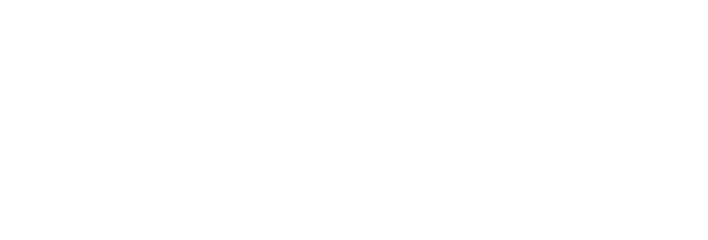
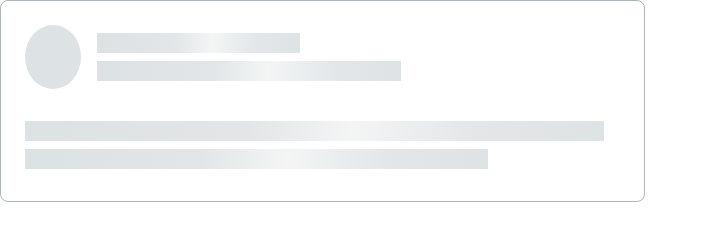
Before and after one commit to js-tasks-ru/htmlcss-20220519_kuzzzzzina, a website: page 04-lection2/02-skeleton/index.html in a window 1280 px wide. Shown: the whole page, without its empty margins (0-708 px from the left). Drawn offline with Linux system fonts and the light colour scheme.

Commit message:
Skeleton

```diff
--- a/04-lection2/02-skeleton/index.html
+++ b/04-lection2/02-skeleton/index.html
@@ -6,6 +6,18 @@
         <link rel="stylesheet" href="./skeleton.css">
     </head>
     <body>
-
+        <div class="skeleton">
+            <div class="skeleton__top">
+                <div class="skeleton__avatar"></div>
+                <div class="skeleton__lines">
+                    <div class="skeleton__line skeleton__line_small"></div>
+                    <div class="skeleton__line skeleton__line_medium"></div>
+                </div>
+            </div>
+            <div class="skeleton__bottom">
+                <div class="skeleton__line"></div>
+                <div class="skeleton__line skeleton__line_large"></div>
+            </div>
+        </div>
     </body>
 </html>
--- a/04-lection2/02-skeleton/skeleton.css
+++ b/04-lection2/02-skeleton/skeleton.css
@@ -0,0 +1,56 @@
+.skeleton {
+    background: var(--white);
+    border: 1px solid var(--grey-3);
+    border-radius: 8px;
+
+    max-width: 579px;
+    padding: 24px 40px 32px 24px;
+
+}
+
+.skeleton__top {
+    background: var(--white);
+    align-items: center;
+    display: flex;
+
+    gap: 16px;
+    margin-bottom: 32px;
+}
+
+.skeleton__avatar {
+    background: var(--grey-2);
+    width: 64px;
+    height: 64px;
+    border-radius: 50%;
+
+}
+
+.skeleton__lines {
+    width: 100%;
+    display: flex;
+    flex-direction: column;
+    gap: 8px;
+}
+
+.skeleton__line {
+    background: var(--gradient);
+    height: 20px;
+}
+
+.skeleton__line_small {
+    width: 40%;
+}
+
+.skeleton__line_medium {
+    width: 60%;
+}
+
+.skeleton__line_large {
+    width: 80%;
+}
+
+.skeleton__bottom {
+    display: flex;
+    flex-direction: column;
+    gap: 8px;
+}
--- a/assets/css/main.css
+++ b/assets/css/main.css
@@ -23,6 +23,7 @@
     --primary-hover: var(--blue-2);
     --secondary: var(--purple);
     --secondary-hover: var(--purple-1);
+    --gradient: linear-gradient(92.51deg, #DDE2E5 6.44%, #E2E6E8 38.47%, #F3F5F5 56.48%, #E3E7EA 77.5%, #DDE2E5 102.52%);
 }
 
 * {
```
